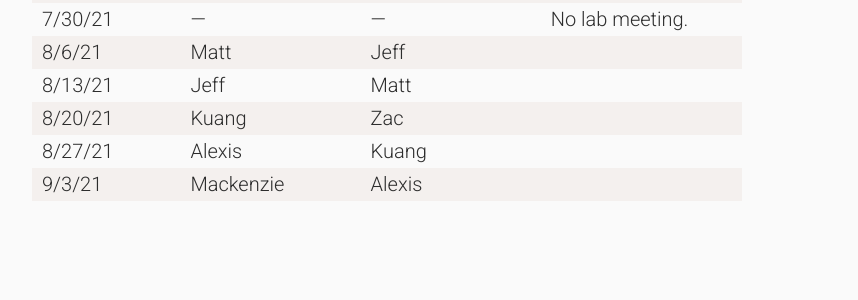
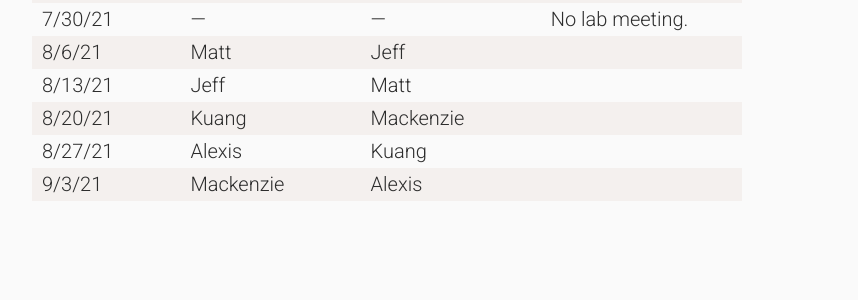
Before and after one commit to wilkelab/wilkelab.github.io, a Jekyll site: the page built from lab_meetings.md, in a window 1280 px wide and 900 px high, scrolled down 526 px. Shown: the part 154-454 px from the top of the window, without its empty margins (253-1111 px from the left). Built offline with Jekyll 4.4.1, drawn with Linux system fonts in a browser that asks for light colours; nearby versions of some CDN libraries.

Commit message:
Remove Zac from presentation rotation

```diff
--- a/lab_meetings.md
+++ b/lab_meetings.md
@@ -25,7 +25,7 @@ Lab meetings are held Fridays from 11 AM -- 12:30 PM in MBB 3.204.
 | 7/30/21 || --- || --- || No lab meeting.
 | 8/6/21 || Matt || Jeff ||
 | 8/13/21 || Jeff || Matt ||
-| 8/20/21 || Kuang || Zac ||
+| 8/20/21 || Kuang || Mackenzie ||
 | 8/27/21 || Alexis || Kuang ||
 | 9/3/21 || Mackenzie || Alexis ||
 |------+---+--------------------+---+----------------------+---+-------|
```
